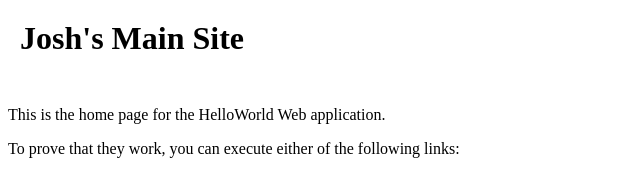
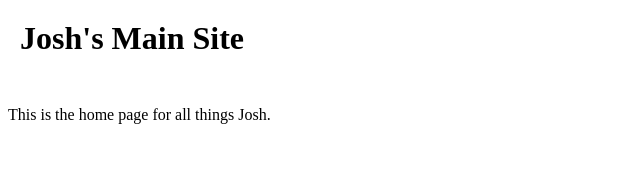
Before and after one commit to Bone512/TrelloPowerUp, a plain HTML site: page index.html in a window 1280 px wide. Shown: the whole page, without its empty margins (0-640 px from the left). Drawn offline with Linux system fonts and the light colour scheme.

Commit message:
Update index.html

```diff
--- a/index.html
+++ b/index.html
@@ -12,8 +12,7 @@
       </tr>
     </table>
 
-    <p>This is the home page for the HelloWorld Web application. </p>
-    <p>To prove that they work, you can execute either of the following links:
+    <p>This is the home page for all things Josh.</p>
 
   </body>
 </html>
```
